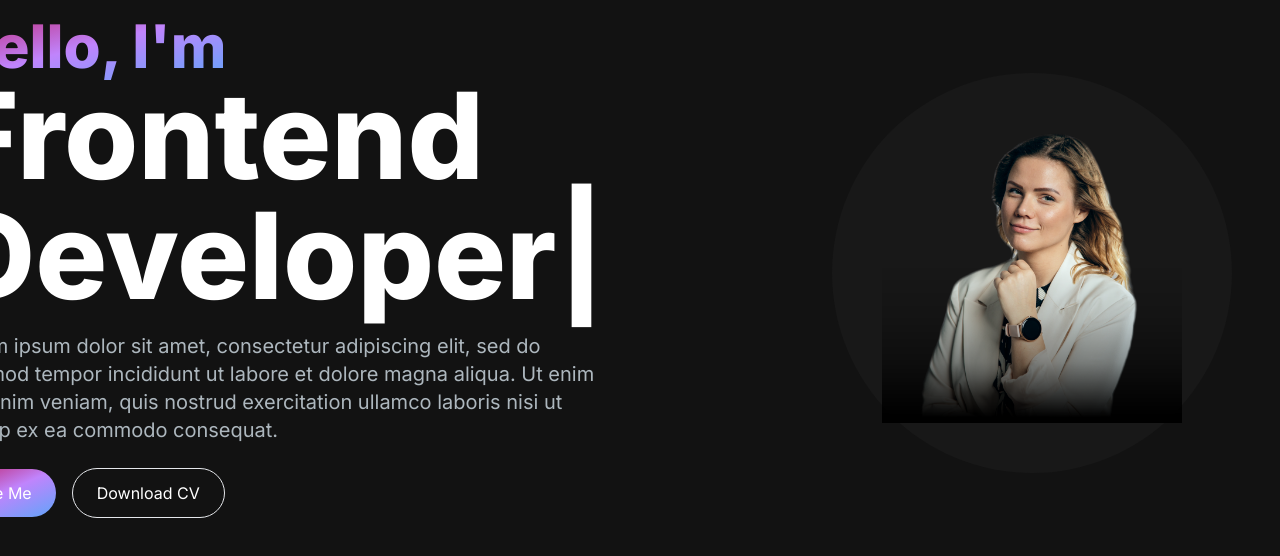
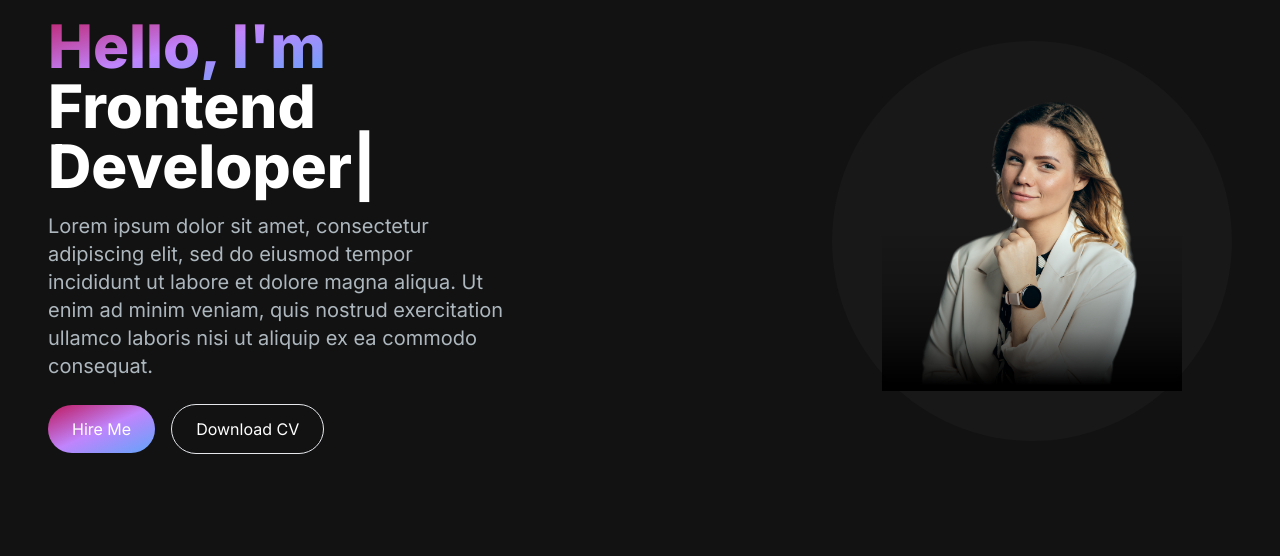
Before and after one commit to gosiast/NextJs-portfolio, a Next.js app: page / in a window 1280 px wide. Shown: the top 556 px of the page. Built offline with nearby package versions, Linux system fonts and the light colour scheme.

Commit message:
removed irrelevant styling of the animation

```diff
--- a/app/components/HeroSection.jsx
+++ b/app/components/HeroSection.jsx
@@ -23,7 +23,6 @@ const HeroSection = () => {
       ]}
       wrapper="span"
       speed={50}
-      style={{ fontSize: '2em', display: 'inline-block' }}
       repeat={Infinity}
     />
     </h1>
```
